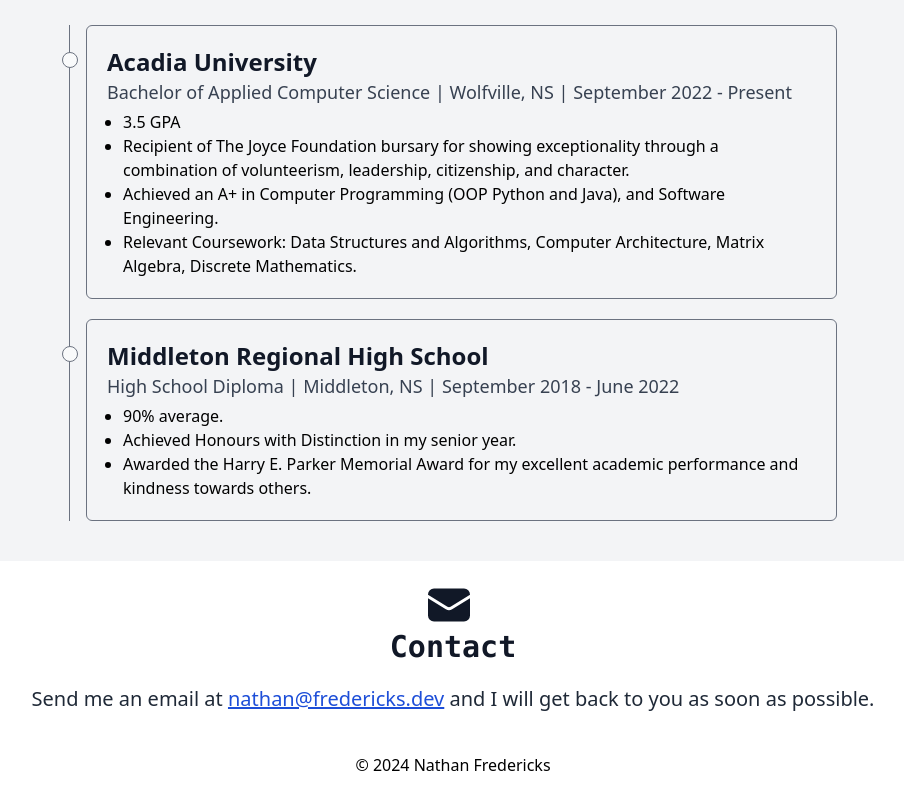
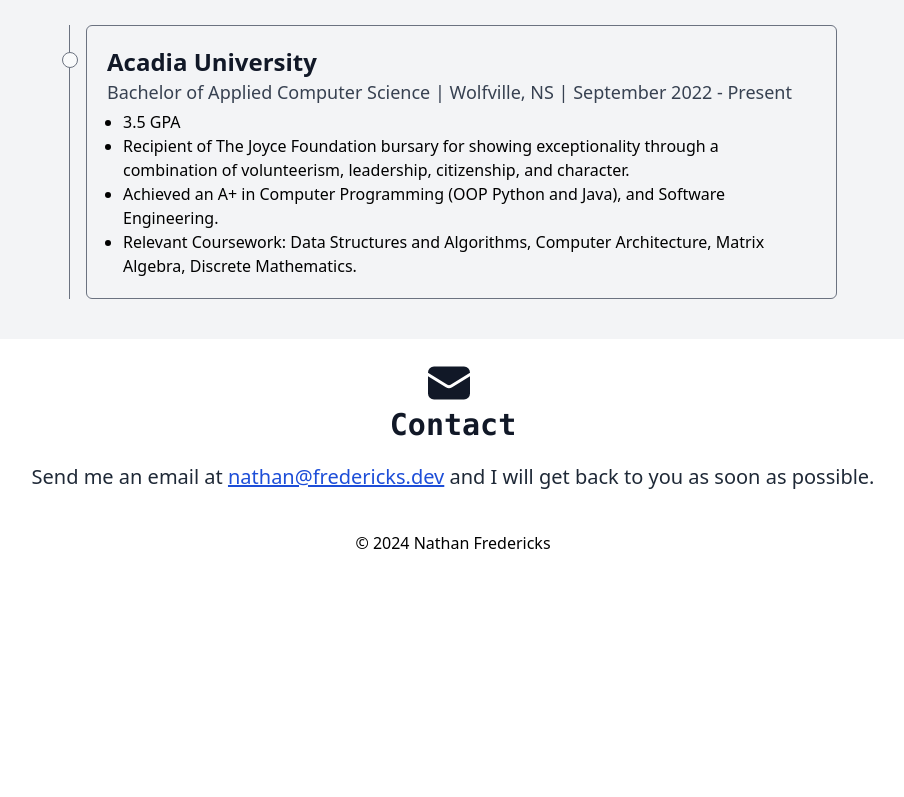
Before and after one commit to nathanfredericks/nathanfredericks.github.io, a Next.js app: page / in a window 1280 px wide. Shown: the part 2981-3778 px from the top of the page, without its empty margins (187-1091 px from the left). After the commit the page ends 3556 px from the top, so only its background shows below. Built offline with nearby package versions, Linux system fonts and the light colour scheme.

Commit message:
Remove high school from education

```diff
--- a/sections/EducationSection.tsx
+++ b/sections/EducationSection.tsx
@@ -27,19 +27,6 @@
             </li>
           </ul>
         </TimelineItem>
-        <TimelineItem
-          title="Middleton Regional High School"
-          subtitle="High School Diploma | Middleton, NS | September 2018 - June 2022"
-        >
-          <ul className="list-disc pl-4">
-            <li>90% average.</li>
-            <li>Achieved Honours with Distinction in my senior year.</li>
-            <li>
-              Awarded the Harry E. Parker Memorial Award for my excellent
-              academic performance and kindness towards others.
-            </li>
-          </ul>
-        </TimelineItem>
       </Timeline>
     </Section>
   );
```
